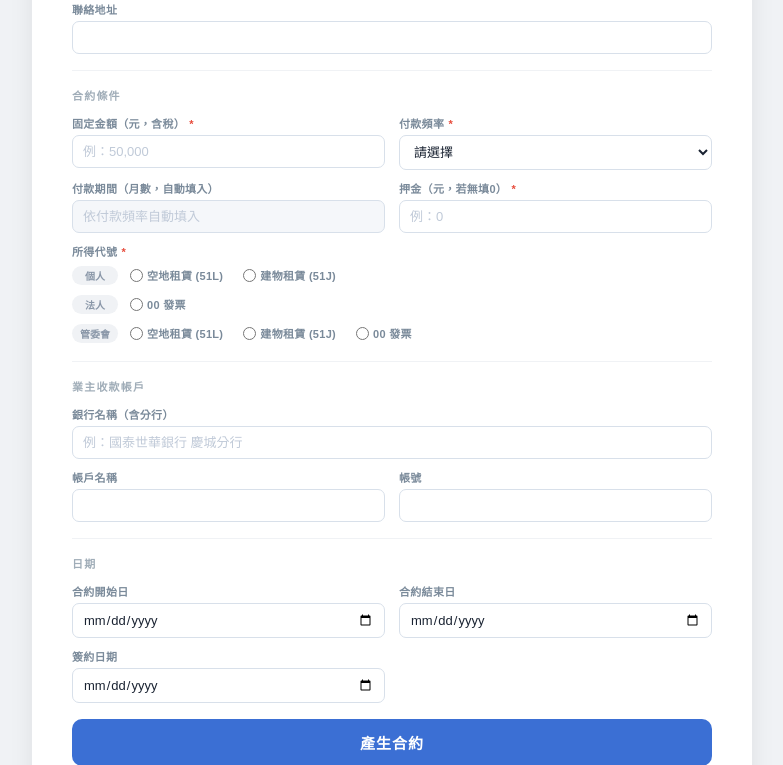
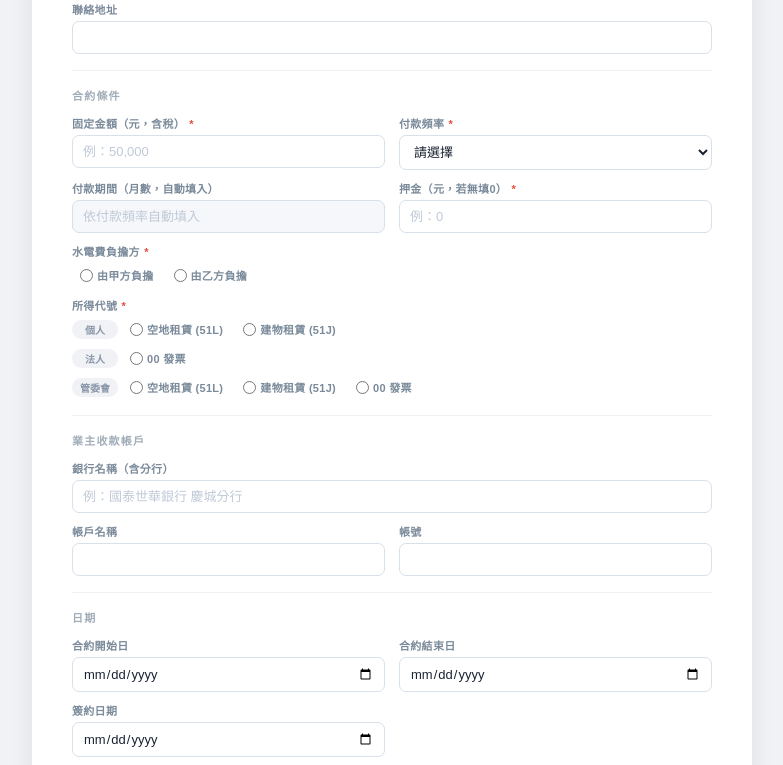
Before and after one commit to FredaMao/contract-generator, a FastAPI app: page / in a window 1280 px wide. Shown: the part 839-1604 px from the top of the page, without its empty margins (248-1031 px from the left). Run offline with FastAPI, Linux system fonts and the light colour scheme.

Commit message:
產生器導入8.6水電費條款修正：新增甲/乙方負擔選擇
法務將水電費條款從單純「代收轉付」改為先選定負擔方（甲方或乙方），
再依負擔方進行代收轉付與扣抵/返還。4份業主範本同步更新：

- 新增 {{ util_party_a_check }}/{{ util_party_b_check }} 勾選變數
- 標題「水電費代收轉付條款」→「水電費負擔與代收轉付條款」
- 新增「由甲方負擔／由乙方負擔」勾選句、「不因單據抬頭而受影響」句
- 「倘相關水電單據…」「雙方明確理解…」兩句改為負擔方中性寫法
- 因乙方營運而生費用清單移除「停管設備用電/監視器用電/夜間LED照明用電」
  三項（改由新條款規範），並新增「水、電費用之負擔，另依前項約定辦理」

比對過程中一併發現並修正悠勢-業主範本殘留的問題：
- 殘留7個未接受的追蹤修訂（insert/delete），已全部接受
- 「參第7條」寫死條號 → 改回「參本協議關於合作期間之約定」（與其他3份範本一致）
- 「簽名頁如後頁）」錯字（追蹤修訂殘留造成）→「（簽名頁如後）」

前端新增「水電費負擔方」單選欄位（不綁定模式，三模式共用），
main.py/generator.py 接上 utility_payer 表單欄位。

原始8.6修訂檔另存於 自動產生合約範本/260807/ 供日後追蹤修訂差異對照。

Co-Authored-By: Claude Fable 5 <noreply@anthropic.com>

```diff
--- a/generator.py
+++ b/generator.py
@@ -354,6 +354,11 @@ def generate_contract(company_key: str, mode: str, form_data: dict) -> tuple[byt
     ctx['bp_owner_check']  = '■' if blueprint == 'owner' else '□'
     ctx['bp_uspace_check'] = '■' if blueprint == 'uspace' else '□'
 
+    # 水電費負擔方 checkboxes（8.6 水電費條款修正新增）
+    utility_payer = form_data.get('utility_payer', '').strip()
+    ctx['util_party_a_check'] = '■' if utility_payer == 'a' else '□'
+    ctx['util_party_b_check'] = '■' if utility_payer == 'b' else '□'
+
     # 分潤稅別（模式B、模式C超額部分適用；固定金額/保底金額恆為含稅，不受此影響）
     tax_type = form_data.get('tax_type', '').strip() or '未稅'
     ctx['tax_type'] = tax_type
--- a/main.py
+++ b/main.py
@@ -103,6 +103,7 @@ async def generate(
     sales: str = Form(''),
     blueprint: str = Form(''),
     deposit: str = Form(''),
+    utility_payer: str = Form(''),
 ):
     form_data = {
         'building_id': building_id, 'building_name': building_name,
@@ -119,6 +120,7 @@ async def generate(
         'excess_party_a_percent': excess_party_a_percent,
         'excess_party_b_percent': excess_party_b_percent,
         'sales': sales, 'blueprint': blueprint, 'deposit': deposit,
+        'utility_payer': utility_payer,
     }
     try:
         output_bytes, filename = generate_contract(company, mode, form_data)
--- a/templates/index.html
+++ b/templates/index.html
@@ -397,6 +397,17 @@ h1 { font-size: 20px; color: #1a2332; margin-bottom: 20px; }
                 <input type="text" name="deposit" placeholder="例：0">
             </div>
 
+            <!-- 水電費負擔方（共用） -->
+            <div class="f span2">
+                <label>水電費負擔方 <span class="req">*</span></label>
+                <div class="ic-group" id="utility-group">
+                    <div class="ic-row">
+                        <label class="ic-opt"><input type="radio" name="utility_payer" value="a"> 由甲方負擔</label>
+                        <label class="ic-opt"><input type="radio" name="utility_payer" value="b"> 由乙方負擔</label>
+                    </div>
+                </div>
+            </div>
+
             <!-- 所得代號（共用） -->
             <div class="f span2">
                 <label>所得代號 <span class="req">*</span></label>
@@ -538,6 +549,13 @@ function validateForm() {
         var ig = document.getElementById('ic-group');
         if (ig) ig.classList.add('field-error');
         errors.push('所得代號');
+    }
+
+    var utilChecked = document.querySelector('#tab-generate input[name="utility_payer"]:checked');
+    if (!utilChecked) {
+        var ug = document.getElementById('utility-group');
+        if (ug) ug.classList.add('field-error');
+        errors.push('水電費負擔方');
     }
 
     if (mode === 'a') {
```
Also changed, not shown: 9 other files.
